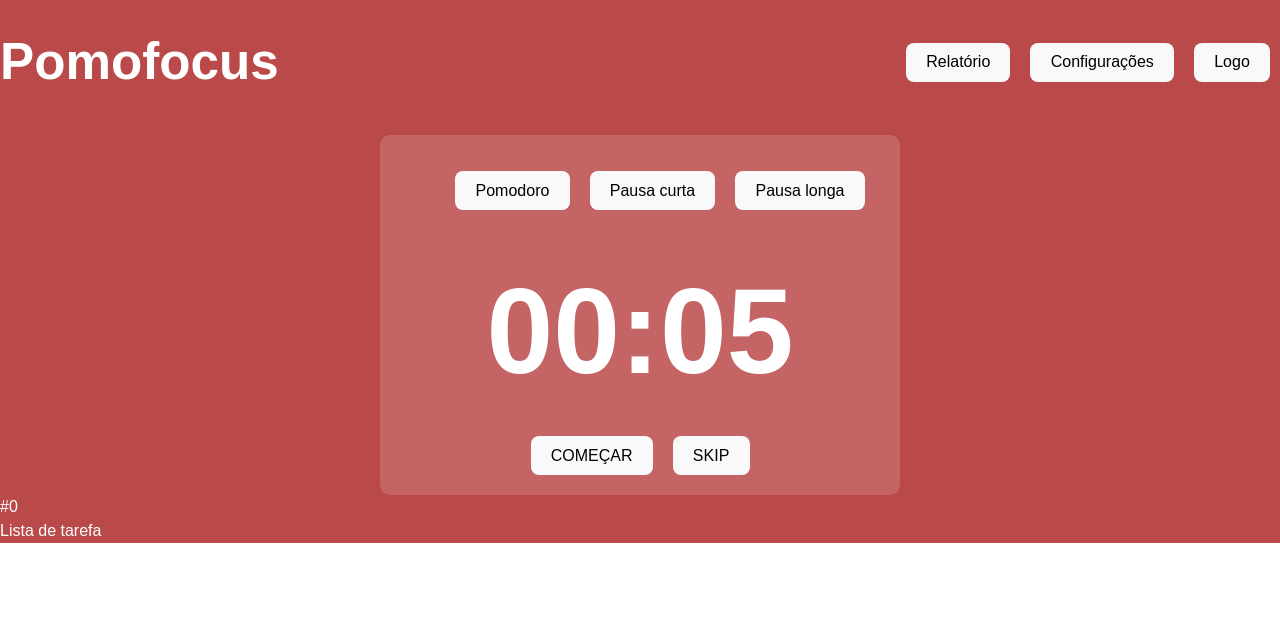
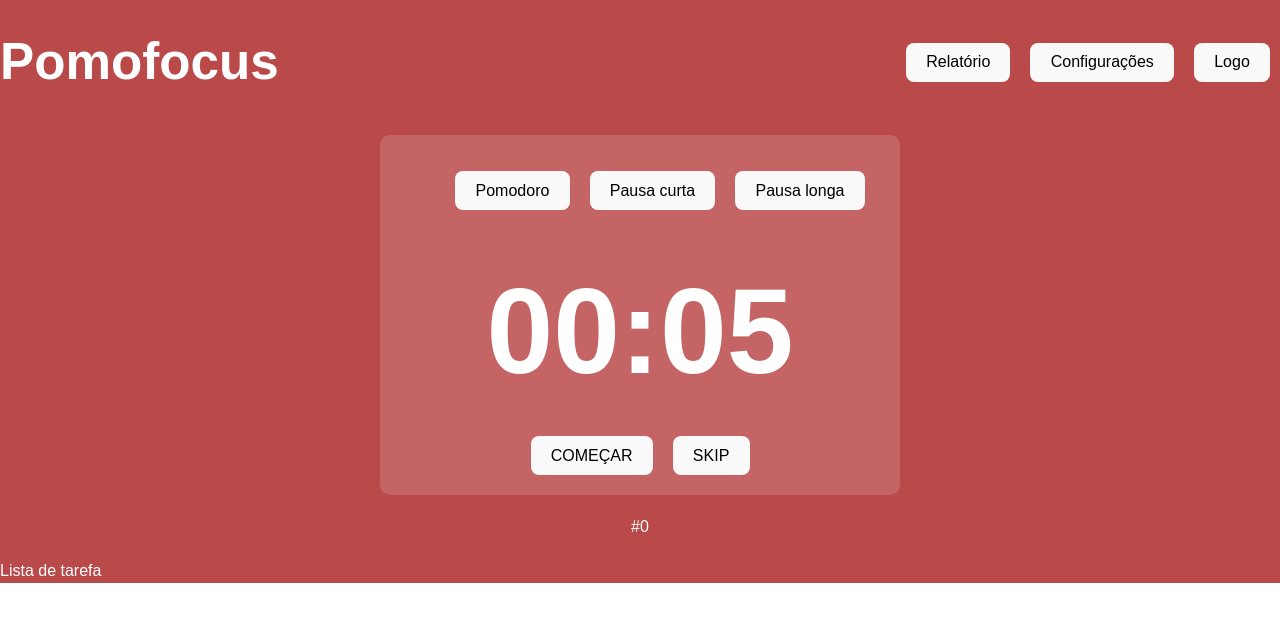
Before and after one commit to wanderson-nascimento/Pomodoro, a React (Vite) app in the folder PomodoroTimer/: page / in a window 1280 px wide. Shown: the top 622 px of the page. Built offline with nearby package versions, Linux system fonts and the light colour scheme.

Commit message:
Centralizar contador e ajustar transição entre pomodoro e pausa curta

```diff
--- a/PomodoroTimer/src/App.css
+++ b/PomodoroTimer/src/App.css
@@ -54,3 +54,10 @@
   display: flex;
   justify-content: center;
 }
+
+.contador{
+  display: flex;
+  justify-content: center;
+  padding: 20px;
+  align-items: center;
+}
--- a/PomodoroTimer/src/App.jsx
+++ b/PomodoroTimer/src/App.jsx
@@ -6,7 +6,7 @@
 
 function App() {
   const [isPausado, setIsPausado] = useState(true);
-  const [isPomodoro, setIsPomodoro] = useState(false);
+  const [isPomodoro, setIsPomodoro] = useState(true);
   const [isPausaCurta, setIsPausaCurta] = useState(false);
   const [isPausaLonga, setIsPausaLonga] = useState(false);
   const [contadorDePomodoros, setContadorDePomodoros] = useState(0);
@@ -31,17 +31,25 @@
   }
 
   function handlePausaCurta() {
+    if (isPomodoro) {
       setIsPausaCurta(true);
       setIsPausado(true);
       setIsPomodoro(false);
       setIsPausaLonga(false);
+    } else {
+      handlePomodoro();
+    }
   }
 
   function handlePausalonga() {
+    if (isPomodoro) {
       setIsPausaLonga(true);
       setIsPausado(true);
       setIsPausaCurta(false);
       setIsPomodoro(false);
+    } else {
+      handlePomodoro();
+    }
   }
 
   //
@@ -92,7 +100,7 @@
             <button>SKIP</button>
           </div>
         </div>
-        <div>#{contadorDePomodoros}</div>
+        <div className="contador">#{contadorDePomodoros}</div>
         <div>
           <TaskList />
         </div>
--- a/PomodoroTimer/src/Timer.jsx
+++ b/PomodoroTimer/src/Timer.jsx
@@ -11,13 +11,13 @@
 
     useEffect(() => {
         if (isPausaCurta) {
-            setSegundos(300);
+            setSegundos(4);
         }
     }, [isPausaCurta]);
 
     useEffect(() => {
         if (isPausaLonga) {
-            setSegundos(900);
+            setSegundos(6);
         }
     }, [isPausaLonga]);
 
@@ -48,7 +48,7 @@
             clearInterval(interval);
         };
 
-    }, [isPausado])
+    }, [isPausado, segundos])
 
     const minutosDisplay = String(Math.floor(segundos / 60)).padStart(2, '0');
     const segundosDisplay = String(Math.ceil(segundos % 60)).padStart(2, '0');
```
Lines whose indentation alone changed are shown as unchanged.
